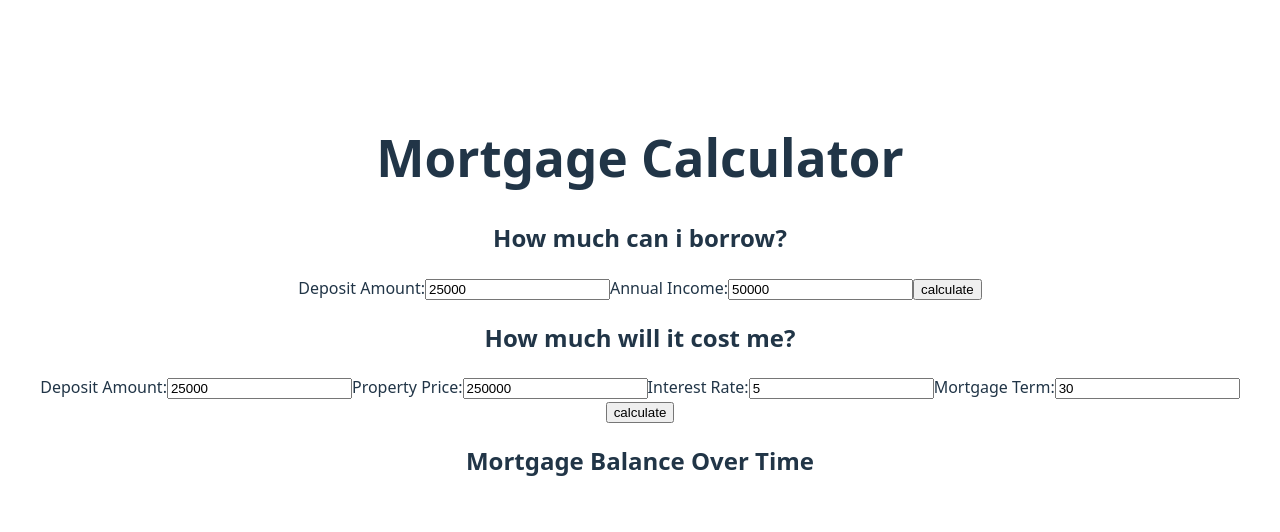
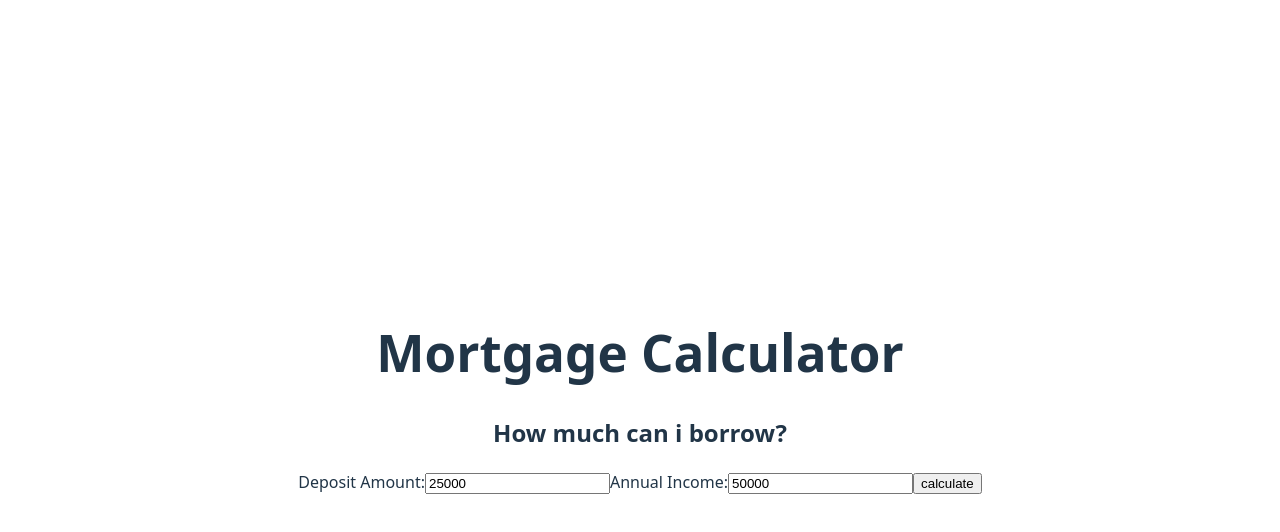
Before and after one commit to doowmot/mortgage-snapshot, a React (Vite) app: page / in a window 1280 px wide. Shown: the top 532 px of the page. Built offline with nearby package versions, Linux system fonts and the light colour scheme.

Commit message:
Add conditional rendering to forms

```diff
--- a/src/App.tsx
+++ b/src/App.tsx
@@ -1,5 +1,5 @@
 import './App.css'
-import { useState, useRef } from "react";
+import { useState, useRef, useEffect } from "react";
 
 function App() {
   const [formData, setFormData] = useState({
@@ -16,6 +16,8 @@ function App() {
     stressTestmonthlyPayment: "",
     amortisationSchedule: [],
   });
+
+  const [showCostsForm, setShowCostsForm] = useState(false);
 
   const chartRef = useRef(null);
 
@@ -93,6 +95,8 @@ function App() {
       ...prevState,
       borrowingAvailable: `You can likely borrow up to: ${displayBorrowingAvailable}`,
     }));
+
+    setShowCostsForm(true);
   }
 
   const handleCostsSubmit = (event) => {
@@ -125,19 +129,29 @@ function App() {
         stressTestmonthlyPayment: `Disclaimer: If your interest rate goes up by 3%, your monthly payment will be: ${displayStressTestmonthlyPayment}`,
         amortisationSchedule: amortisationSchedule,
     }));
+  }
+
+    useEffect(() => {
+      if (formData.amortisationSchedule.length > 0 && chartRef.current) {
+        if (chartRef.current.chart) {
+          chartRef.current.chart.destroy();
+        }
 
         const ctx = chartRef.current.getContext('2d');
-    const myChart = new Chart(ctx, {
+        const newChart = new Chart(ctx, {
           type: 'line',
           data: {
-        labels: amortisationSchedule.map((item) => item.year),
+            labels: formData.amortisationSchedule.map((item) => item.year),
             datasets: [{
               label: 'Balance',
-          data: amortisationSchedule.map((item) => item.balance),
+              data: formData.amortisationSchedule.map((item) => item.balance),
             }]
           }
         });
+
+        chartRef.current.chart = newChart;
       }
+    }, [formData.amortisationSchedule]);
 
   return (
     <>
@@ -167,6 +181,7 @@ function App() {
         </form>
       </div>
 
+      {showCostsForm &&
       <div>
         <h2>How much will it cost me?</h2>
           <form onSubmit={handleCostsSubmit}>
@@ -213,10 +228,11 @@ function App() {
           <p>{formData.stressTestmonthlyPayment}</p>
         </form>
       </div>
+      }
 
+      {formData.amortisationSchedule.length > 0 &&
       <div>
         <h2>Mortgage Balance Over Time</h2>
-          {formData.amortisationSchedule.length > 0 &&
           <table>
             <tbody>
               <tr>
@@ -231,11 +247,9 @@ function App() {
               ))}
             </tbody>
           </table>
-          }
-
         <canvas ref={chartRef} width="400" height="200"></canvas>
       </div>
-
+      }
     </>
   )
 }
```
Lines whose indentation alone changed are shown as unchanged.
